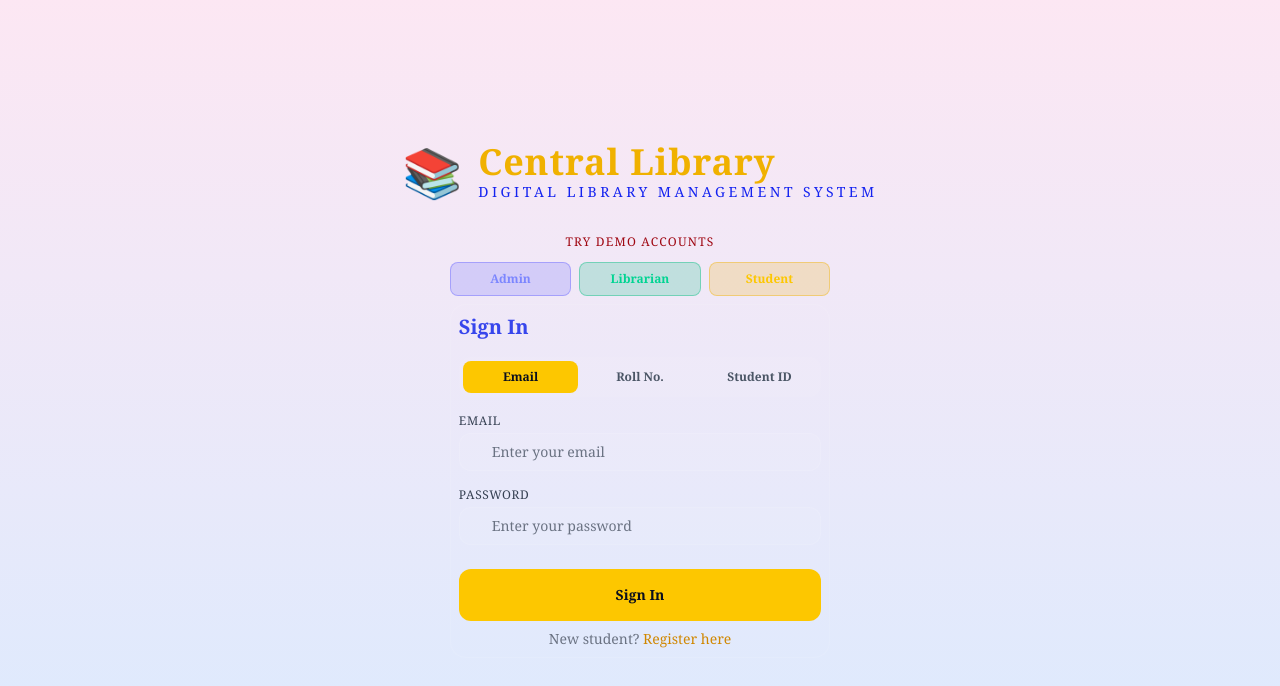
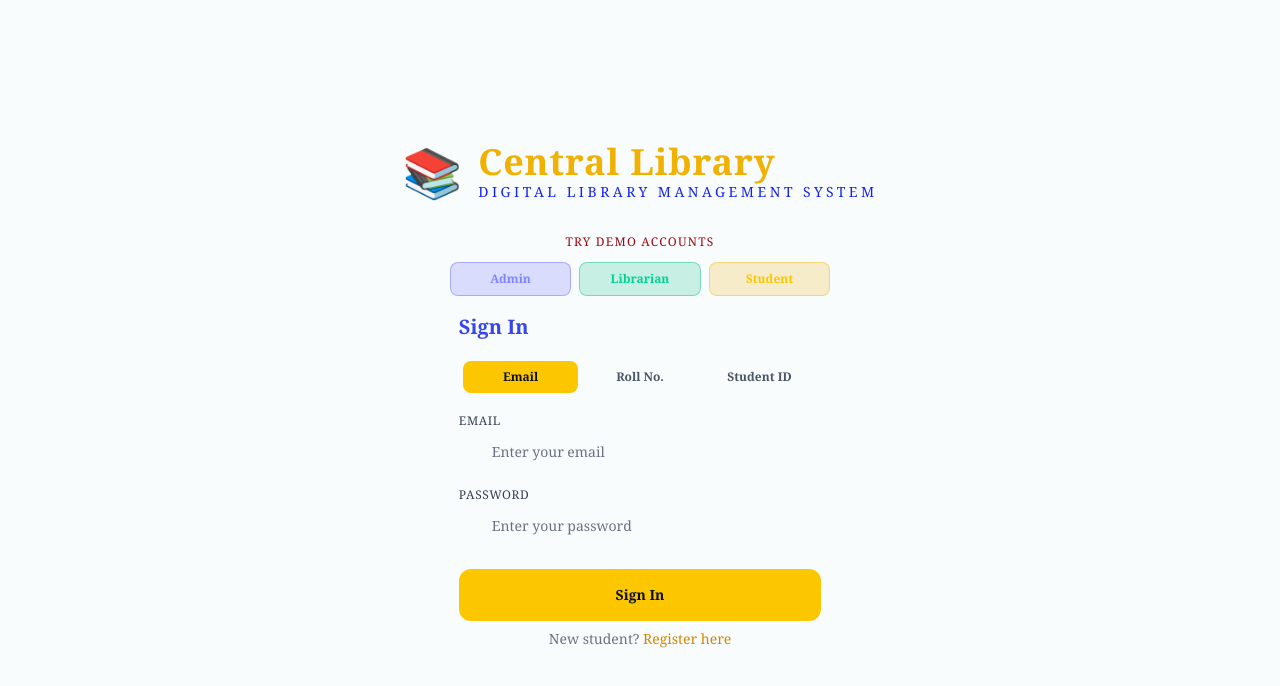
Before and after one commit to Vashu-Kumar/LibraryManagementFrontend, a React (Vite) app: page /login in a window 1280 px wide. Shown: the top 686 px of the page. Built offline with nearby package versions, Linux system fonts and the light colour scheme; no server answers.

Commit message:
background color change in auth layout and text color change in register

```diff
--- a/src/layouts/AuthLayout.jsx
+++ b/src/layouts/AuthLayout.jsx
@@ -13,7 +13,7 @@ const AuthLayout = () => {
             className="
                 min-h-screen w-full
                 flex items-center justify-center
-                bg-gradient-to-b from-pink-100 to-blue-100
+                bg-[#f9fcfd]
                 relative overflow-hidden
                 font-serif
             "
--- a/src/pages/auth/Register.jsx
+++ b/src/pages/auth/Register.jsx
@@ -403,7 +403,7 @@ const Register = () => {
                         Already have an account?{" "}
                         <Link
                             to={ROUTES.LOGIN}
-                            className="text-yellow-400 hover:text-yellow-300
+                            className="text-yellow-600 hover:text-yellow-300
                                 transition-colors"
                         >
                             Sign in here
```
